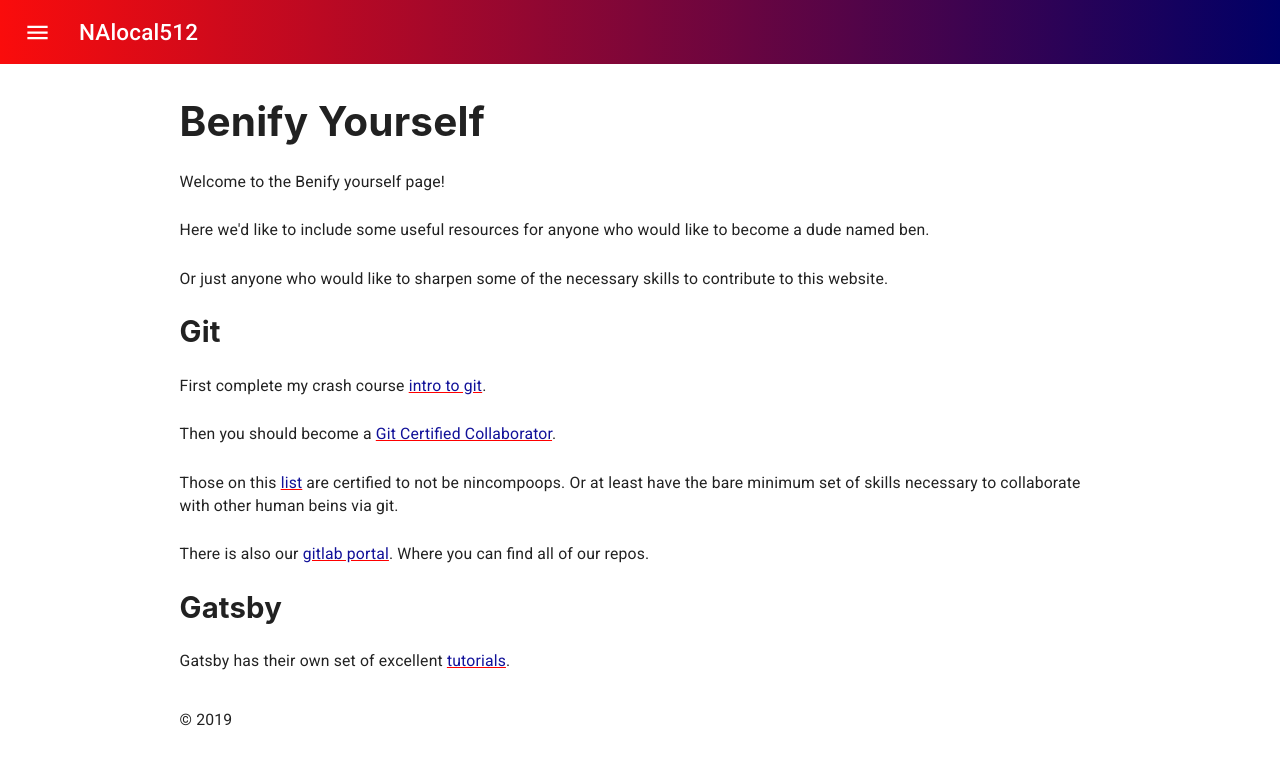
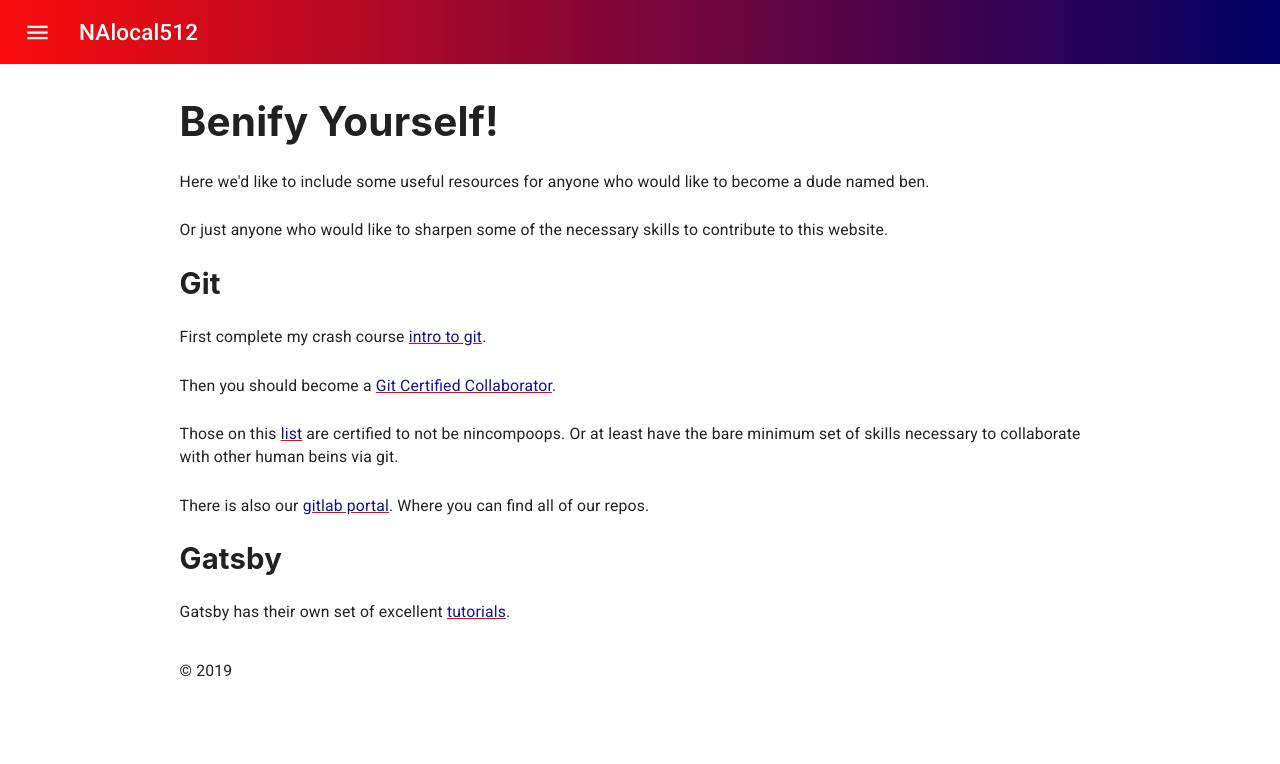
Before and after one commit to NAlocal512/NAlocal512, a Gatsby site: page /benify in a window 1280 px wide. Built offline with nearby package versions, Linux system fonts and the light colour scheme; Gatsby itself is replaced by a stand-in of ours.

Commit message:
simplify

```diff
--- a/src/pages/benify.js
+++ b/src/pages/benify.js
@@ -6,9 +6,8 @@ import SEO from "../components/seo"
 
 const BenifyPage = () => (
   <Layout>
-    <SEO title="Benify Yourself" />
-    <h1>Benify Yourself</h1>
-    <p>Welcome to the Benify yourself page!</p>
+    <SEO title="Benify Yourself!" />
+    <h1>Benify Yourself!</h1>
     <p>Here we'd like to include some useful resources for anyone who would like to become a dude named ben.</p>
     <p>Or just anyone who would like to sharpen some of the necessary skills to contribute to this website.</p>
     <p><h2>Git</h2></p>
```
